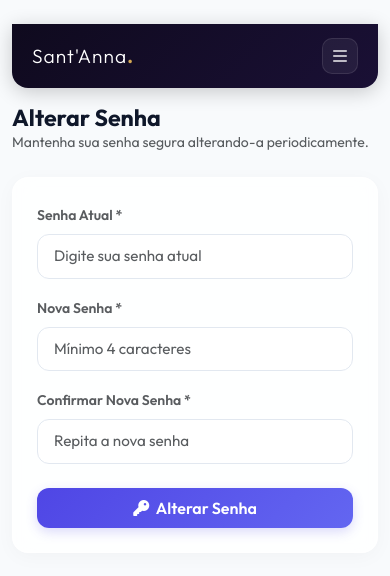
After one commit to rmgimenez/rmg-erp-php, a PHP site: page /alterar_senha.php in a window 390 px wide. The commit adds this page. Shown: the top 576 px of the page. Run offline with PHP 8.4, Linux system fonts and the light colour scheme; the visitor is signed in with stand-in values (Sample User, id 1).

Commit message:
feat: implement responsive design system and premium UI components including sidebar, mobile header, and custom password management</div>

```diff
--- /dev/null
+++ b/alterar_senha.php
@@ -0,0 +1,111 @@
+<?php
+require_once __DIR__ . '/src/Database.php';
+require_once __DIR__ . '/src/Auth.php';
+
+use CantinaFinanceiro\Auth;
+use CantinaFinanceiro\Database;
+
+Auth::checkAuth();
+
+$db = Database::getConnection();
+$usuarioId = $_SESSION['user_id'];
+
+$sucessoMsg = '';
+$erroMsg = '';
+
+if ($_SERVER['REQUEST_METHOD'] === 'POST') {
+    $senhaAtual = $_POST['senha_atual'] ?? '';
+    $novaSenha = $_POST['nova_senha'] ?? '';
+    $confirmarSenha = $_POST['confirmar_senha'] ?? '';
+
+    if (empty($senhaAtual) || empty($novaSenha) || empty($confirmarSenha)) {
+        $erroMsg = 'Preencha todos os campos.';
+    } elseif ($novaSenha !== $confirmarSenha) {
+        $erroMsg = 'A nova senha e a confirmação não conferem.';
+    } elseif (strlen($novaSenha) < 4) {
+        $erroMsg = 'A nova senha deve ter no mínimo 4 caracteres.';
+    } else {
+        $stmt = $db->prepare("SELECT senha FROM usuarios WHERE id = ? LIMIT 1");
+        $stmt->execute([$usuarioId]);
+        $user = $stmt->fetch();
+
+        if (!$user || !password_verify($senhaAtual, $user['senha'])) {
+            $erroMsg = 'Senha atual incorreta.';
+        } else {
+            $novaHash = password_hash($novaSenha, PASSWORD_DEFAULT);
+            $stmtUp = $db->prepare("UPDATE usuarios SET senha = ? WHERE id = ?");
+            if ($stmtUp->execute([$novaHash, $usuarioId])) {
+                $sucessoMsg = 'Senha alterada com sucesso.';
+                Auth::logAction($usuarioId, 'SENHA_ALTERAR', 'Senha alterada pelo próprio usuário.');
+            } else {
+                $erroMsg = 'Erro ao alterar senha. Tente novamente.';
+            }
+        }
+    }
+}
+
+$pageTitle = 'Alterar Senha';
+$activePage = 'alterar_senha';
+require_once __DIR__ . '/src/includes/layout_start.php';
+?>
+<?php require_once __DIR__ . '/src/includes/alerts.php'; ?>
+
+<div class="d-flex justify-content-between align-items-center mb-4">
+    <div>
+        <h1 class="h3 fw-bold mb-0">Alterar Senha</h1>
+        <p class="text-muted small mb-0">Mantenha sua senha segura alterando-a periodicamente.</p>
+    </div>
+</div>
+
+<?php if ($sucessoMsg): ?>
+    <div class="alert alert-success alert-dismissible fade show border-0 shadow-sm mb-4" role="alert">
+        <i class="fa-solid fa-circle-check me-2"></i> <?= $sucessoMsg ?>
+        <button type="button" class="btn-close" data-bs-dismiss="alert"></button>
+    </div>
+<?php elseif ($erroMsg): ?>
+    <div class="alert alert-danger alert-dismissible fade show border-0 shadow-sm mb-4" role="alert">
+        <i class="fa-solid fa-circle-exclamation me-2"></i> <?= $erroMsg ?>
+        <button type="button" class="btn-close" data-bs-dismiss="alert"></button>
+    </div>
+<?php endif; ?>
+
+<div class="row justify-content-center">
+    <div class="col-md-6 col-lg-5">
+        <div class="card card-glass p-4">
+            <form method="POST" action="alterar_senha.php" onsubmit="return validarSenha()">
+                <div class="mb-3">
+                    <label class="form-label text-muted small fw-semibold">Senha Atual *</label>
+                    <input type="password" name="senha_atual" id="senha_atual" class="form-control form-control-premium" placeholder="Digite sua senha atual" required autocomplete="current-password">
+                </div>
+
+                <div class="mb-3">
+                    <label class="form-label text-muted small fw-semibold">Nova Senha *</label>
+                    <input type="password" name="nova_senha" id="nova_senha" class="form-control form-control-premium" placeholder="Mínimo 4 caracteres" required minlength="4" autocomplete="new-password">
+                </div>
+
+                <div class="mb-4">
+                    <label class="form-label text-muted small fw-semibold">Confirmar Nova Senha *</label>
+                    <input type="password" name="confirmar_senha" id="confirmar_senha" class="form-control form-control-premium" placeholder="Repita a nova senha" required autocomplete="new-password">
+                </div>
+
+                <button type="submit" class="btn btn-premium w-100 py-2">
+                    <i class="fa-solid fa-key me-1"></i> Alterar Senha
+                </button>
+            </form>
+        </div>
+    </div>
+</div>
+
+<script>
+    function validarSenha() {
+        var nova = document.getElementById('nova_senha').value;
+        var confirmar = document.getElementById('confirmar_senha').value;
+        if (nova !== confirmar) {
+            alert('A nova senha e a confirmação não conferem.');
+            return false;
+        }
+        return true;
+    }
+</script>
+
+<?php require_once __DIR__ . '/src/includes/layout_end.php'; ?>
--- a/assets/css/style.css
+++ b/assets/css/style.css
@@ -162,6 +162,22 @@ body {
     font-weight: 500;
     text-transform: capitalize;
     margin-top: 1px;
+}
+
+.sidebar-profile-senha {
+    font-size: 0.65rem;
+    color: rgba(255, 255, 255, 0.4);
+    text-decoration: none;
+    display: inline-flex;
+    align-items: center;
+    gap: 4px;
+    margin-top: 4px;
+    transition: color 0.15s ease;
+}
+
+.sidebar-profile-senha:hover {
+    color: rgba(255, 255, 255, 0.8);
+    text-decoration: underline;
 }
 
 /* Dividers */
--- a/src/includes/mobile_header.php
+++ b/src/includes/mobile_header.php
@@ -34,6 +34,7 @@ $activePage = $activePage ?? '';
                 <li><a class="dropdown-item <?= $activePage === 'cardapios' ? 'active' : '' ?>" href="cardapios.php"><i class="fa-solid fa-utensils"></i> Cardápio IA</a></li>
             <?php endif; ?>
             <li><hr class="dropdown-divider"></li>
+            <li><a class="dropdown-item" href="alterar_senha.php"><i class="fa-solid fa-key"></i> Alterar Senha</a></li>
             <li><a class="dropdown-item text-danger" href="logout.php"><i class="fa-solid fa-right-from-bracket"></i> Sair</a></li>
         </ul>
     </div>
--- a/src/includes/sidebar.php
+++ b/src/includes/sidebar.php
@@ -22,6 +22,9 @@ if (count($nomePartes) > 1) {
         <div class="sidebar-profile-info">
             <div class="sidebar-profile-name"><?= htmlspecialchars($userNome, ENT_QUOTES, 'UTF-8') ?></div>
             <div class="sidebar-profile-role"><?= ucfirst($userNivel) ?></div>
+            <a href="alterar_senha.php" class="sidebar-profile-senha">
+                <i class="fa-solid fa-key"></i> Alterar senha
+            </a>
         </div>
     </div>
 
```
Also changed, not shown: usuarios.php (+7 -4 lines).
